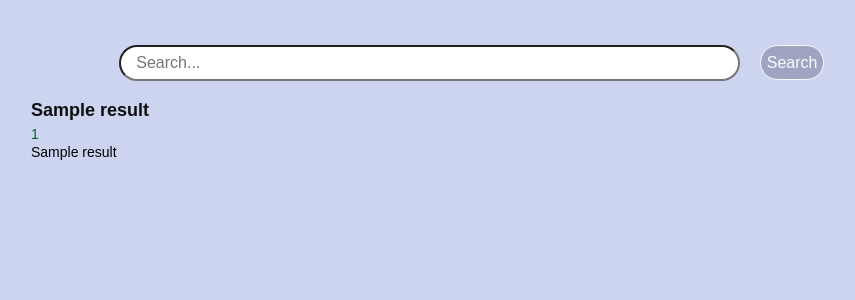
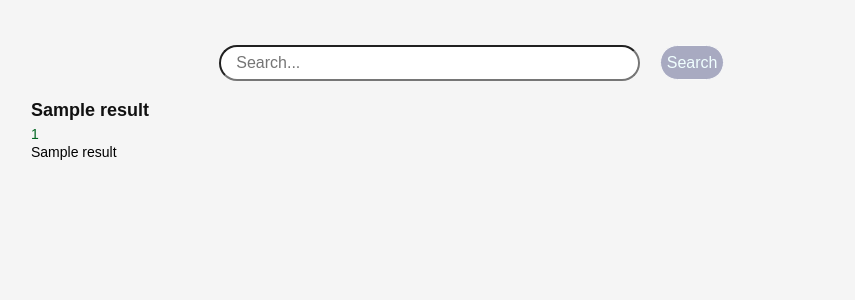
Before and after one commit to lau-allen/search-engine, a Python web app: template flask/templates/results.html in a window 1280 px wide. Shown: the top 300 px of the page, without its empty margins (161-1016 px from the left). Run offline with Jinja, Linux system fonts and the light colour scheme; the template is opened without the code that fills it: most values are stand-ins (such as "Sample title", 1, 10 or a date in 2020).

Commit message:
minor changes

```diff
--- a/flask/static/index.css
+++ b/flask/static/index.css
@@ -3,7 +3,7 @@ body {
     margin: 0;
     padding: 0;
     /* background-color: rgba(203, 198, 236, 0.406); */
-    background-color: #95eba653;
+    background-color: #bd8cc667;
 }
 
 .container {
--- a/flask/static/results.css
+++ b/flask/static/results.css
@@ -2,7 +2,7 @@ body {
   font-family: Arial, sans-serif;
   margin: 0;
   padding: 0;
-  background-color: #7b90d662;
+  background-color: whitesmoke;
   /* background-color: rgba(230, 199, 130, 0.546); */
 }
 
@@ -56,7 +56,7 @@ body {
 
 /*change color of search button after hovering*/
 .search-button:hover {
-  background-color: #2b31857d;
+  background-color: #0d103c7d;
   transition: background-color 0.3s ease-in-out;
 }
 
@@ -66,7 +66,7 @@ body {
 }
 
 .search-input {
-    width: 600px;
+    width: 400px;
     height: 30px;
     font-size: 16px;
     padding-left: 15px;
```
